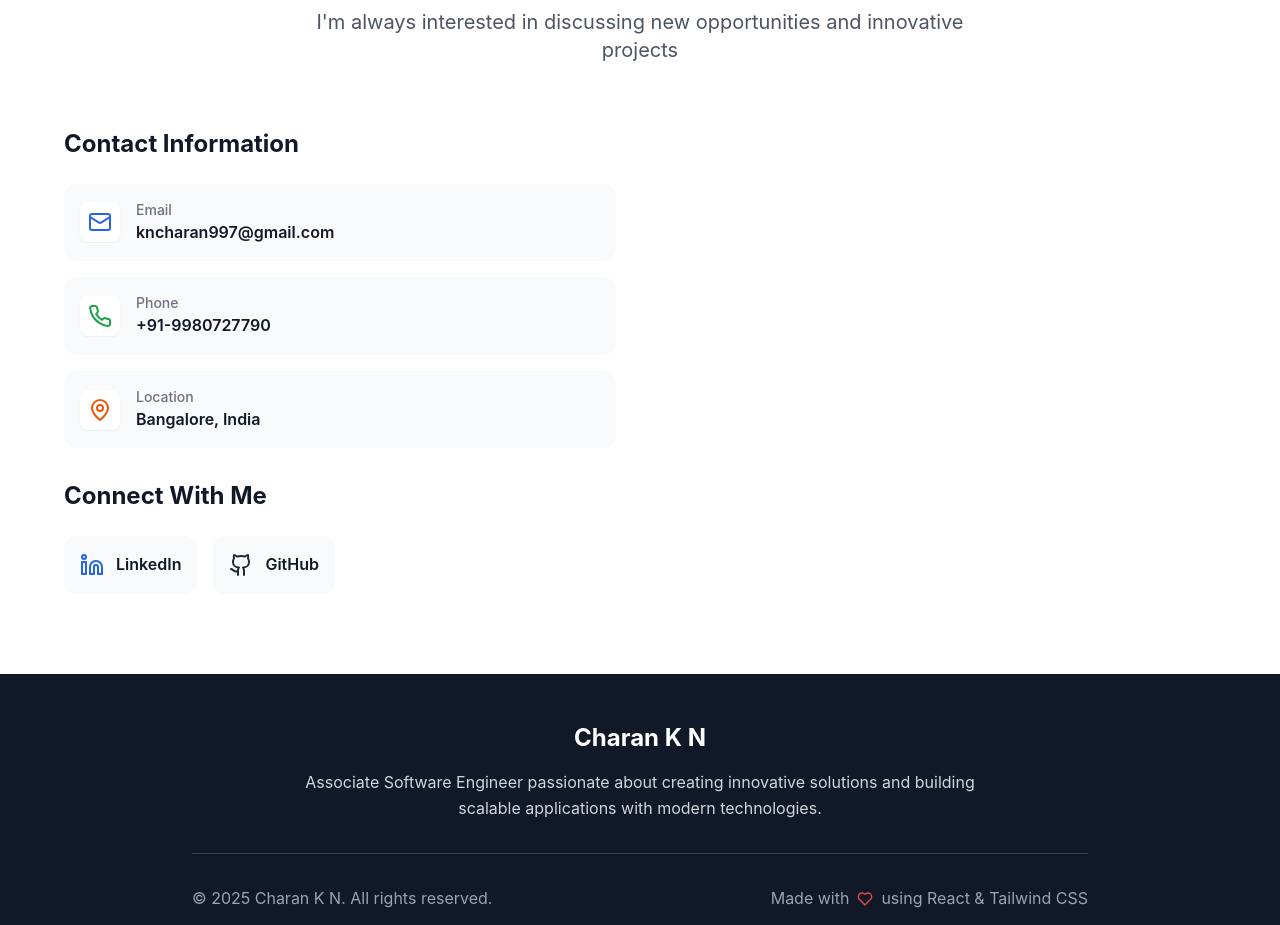
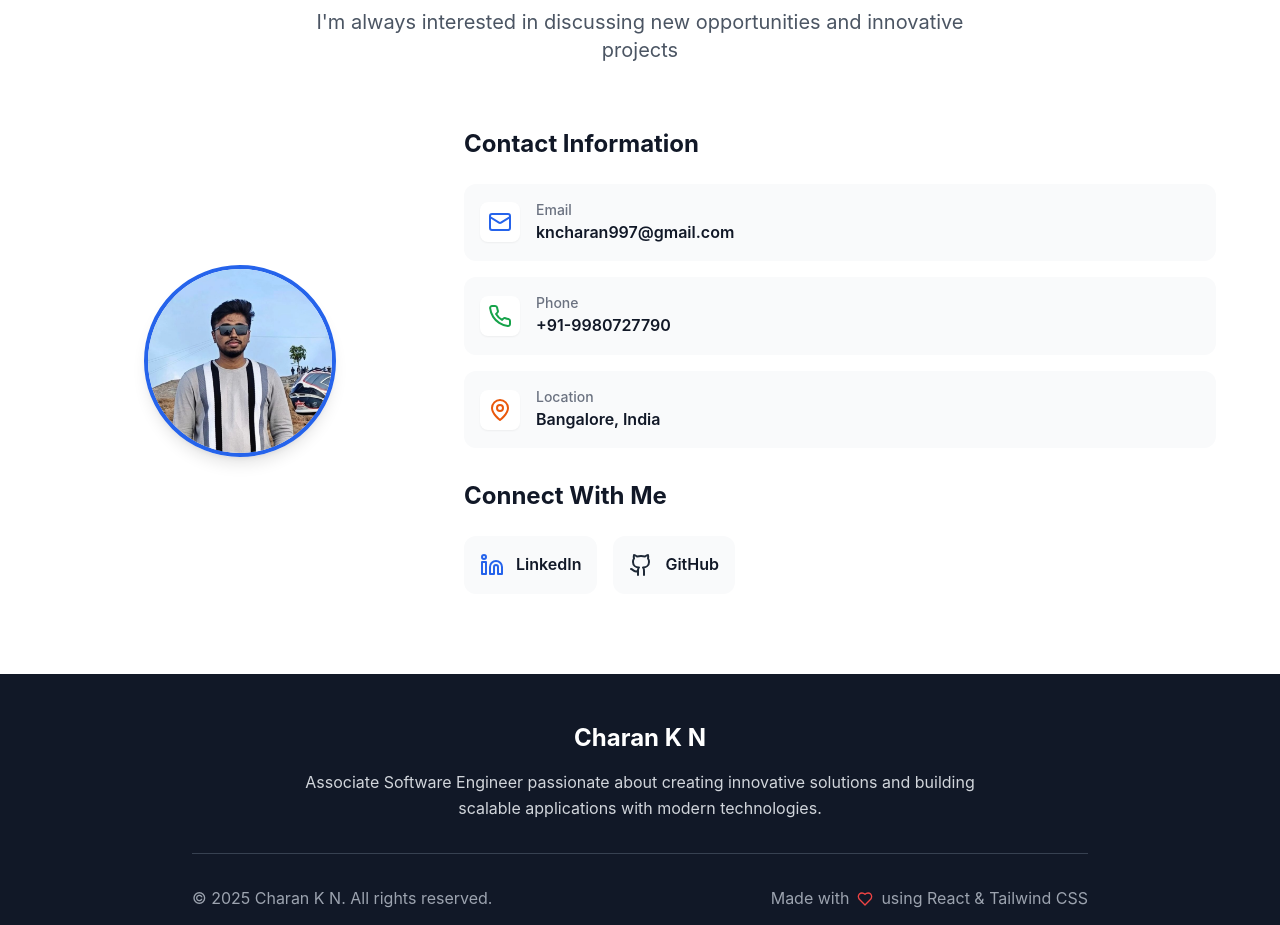
Before and after one commit to kncharan997/Porfolio, a React (Vite) app: page / in a window 1280 px wide. Shown: the part 5300-6225 px from the top of the page. Built offline with nearby package versions, Linux system fonts and the light colour scheme.

Commit message:
Profile pic add

```diff
--- a/src/components/Contact.tsx
+++ b/src/components/Contact.tsx
@@ -1,27 +1,7 @@
 import React from 'react';
-import { Mail, Phone, MapPin,  Linkedin, Github } from 'lucide-react';
+import { Mail, Phone, MapPin, Linkedin, Github} from 'lucide-react';
 
 const Contact: React.FC = () => {
-  // const [formData, setFormData] = useState({
-  //   name: '',
-  //   email: '',
-  //   subject: '',
-  //   message: ''
-  // });
-
-  // const handleInputChange = (e: React.ChangeEvent<HTMLInputElement | HTMLTextAreaElement>) => {
-  //   setFormData({
-  //     ...formData,
-  //     [e.target.name]: e.target.value
-  //   });
-  // };
-
-  // const handleSubmit = (e: React.FormEvent) => {
-  //   e.preventDefault();
-  //   // Handle form submission
-  //   console.log('Form submitted:', formData);
-  // };
-
   const contactInfo = [
     {
       icon: <Mail className="text-blue-600" size={24} />,
@@ -70,9 +50,18 @@ const Contact: React.FC = () => {
             </p>
           </div>
 
-          <div className="grid lg:grid-cols-2 gap-12">
-            {/* Contact Information */}
-            <div className="space-y-8">
+          <div className="lg:grid lg:grid-cols-3 lg:gap-12 items-center">
+            {/* Profile Picture */}
+            <div className="flex justify-center mb-12 lg:mb-0">
+              <img
+                src="src/components/images/profilePic.jpeg" /* Replace with actual image path */
+                alt="Profile"
+                className="w-48 h-48 rounded-full object-cover shadow-lg border-4 border-blue-600"
+              />
+            </div>
+
+            {/* Contact Information and Social Links */}
+            <div className="lg:col-span-2 space-y-8">
               <div>
                 <h3 className="text-2xl font-bold text-gray-900 mb-6">
                   Contact Information
@@ -88,12 +77,8 @@ const Contact: React.FC = () => {
                         {info.icon}
                       </div>
                       <div>
-                        <p className="text-sm text-gray-500 font-medium">
-                          {info.label}
-                        </p>
-                        <p className="text-gray-900 font-semibold">
-                          {info.value}
-                        </p>
+                        <p className="text-sm text-gray-500 font-medium">{info.label}</p>
+                        <p className="text-gray-900 font-semibold">{info.value}</p>
                       </div>
                     </a>
                   ))}
@@ -101,105 +86,25 @@ const Contact: React.FC = () => {
               </div>
 
               <div>
-                <h3 className="text-2xl font-bold text-gray-900 mb-6">
-                  Connect With Me
-                </h3>
+                <h3 className="text-2xl font-bold text-gray-900 mb-6">Connect With Me</h3>
                 <div className="flex gap-4">
                   {socialLinks.map((social, index) => (
                     <a
                       key={index}
                       href={social.href}
                       className="flex items-center gap-3 p-4 bg-gray-50 rounded-xl hover:bg-gray-100 transition-all duration-300 hover:scale-105 group"
+                      target="_blank"
+                      rel="noopener noreferrer"
                     >
                       <div className="group-hover:scale-110 transition-transform duration-300">
                         {social.icon}
                       </div>
-                      <span className="font-semibold text-gray-900">
-                        {social.label}
-                      </span>
+                      <span className="font-semibold text-gray-900">{social.label}</span>
                     </a>
                   ))}
                 </div>
               </div>
             </div>
-
-            {/* Contact Form */}
-            {/* <div className="bg-gradient-to-br from-blue-50 to-teal-50 p-8 rounded-2xl">
-              <h3 className="text-2xl font-bold text-gray-900 mb-6">
-                Send a Message
-              </h3>
-              <form onSubmit={handleSubmit} className="space-y-6">
-                <div className="grid md:grid-cols-2 gap-4">
-                  <div>
-                    <label htmlFor="name" className="block text-sm font-medium text-gray-700 mb-2">
-                      Name
-                    </label>
-                    <input
-                      type="text"
-                      id="name"
-                      name="name"
-                      value={formData.name}
-                      onChange={handleInputChange}
-                      className="w-full px-4 py-3 rounded-lg border border-gray-300 focus:border-blue-500 focus:ring-2 focus:ring-blue-200 transition-all duration-300"
-                      placeholder="Your name"
-                      required
-                    />
-                  </div>
-                  <div>
-                    <label htmlFor="email" className="block text-sm font-medium text-gray-700 mb-2">
-                      Email
-                    </label>
-                    <input
-                      type="email"
-                      id="email"
-                      name="email"
-                      value={formData.email}
-                      onChange={handleInputChange}
-                      className="w-full px-4 py-3 rounded-lg border border-gray-300 focus:border-blue-500 focus:ring-2 focus:ring-blue-200 transition-all duration-300"
-                      placeholder="your.email@example.com"
-                      required
-                    />
-                  </div>
-                </div>
-                <div>
-                  <label htmlFor="subject" className="block text-sm font-medium text-gray-700 mb-2">
-                    Subject
-                  </label>
-                  <input
-                    type="text"
-                    id="subject"
-                    name="subject"
-                    value={formData.subject}
-                    onChange={handleInputChange}
-                    className="w-full px-4 py-3 rounded-lg border border-gray-300 focus:border-blue-500 focus:ring-2 focus:ring-blue-200 transition-all duration-300"
-                    placeholder="What's this about?"
-                    required
-                  />
-                </div>
-                <div>
-                  <label htmlFor="message" className="block text-sm font-medium text-gray-700 mb-2">
-                    Message
-                  </label>
-                  <textarea
-                    id="message"
-                    name="message"
-                    value={formData.message}
-                    onChange={handleInputChange}
-                    rows={5}
-                    className="w-full px-4 py-3 rounded-lg border border-gray-300 focus:border-blue-500 focus:ring-2 focus:ring-blue-200 transition-all duration-300 resize-none"
-                    placeholder="Tell me about your project or opportunity..."
-                    required
-                  ></textarea>
-                </div>
-                <button
-                  type="submit"
-                  className="w-full bg-blue-600 hover:bg-blue-700 text-white px-8 py-4 rounded-lg font-semibold transition-all duration-300 hover:scale-105 hover:shadow-lg flex items-center justify-center gap-2"
-                >
-                  <Send size={18} />
-                  Send Message
-                </button>
-              </form>
-            </div> */}
           </div>
         </div>
       </div>
```
Also changed, not shown: src/components/images/profilePic.jpeg (added), 1 other file (tests, documents, lock files or other folders).
